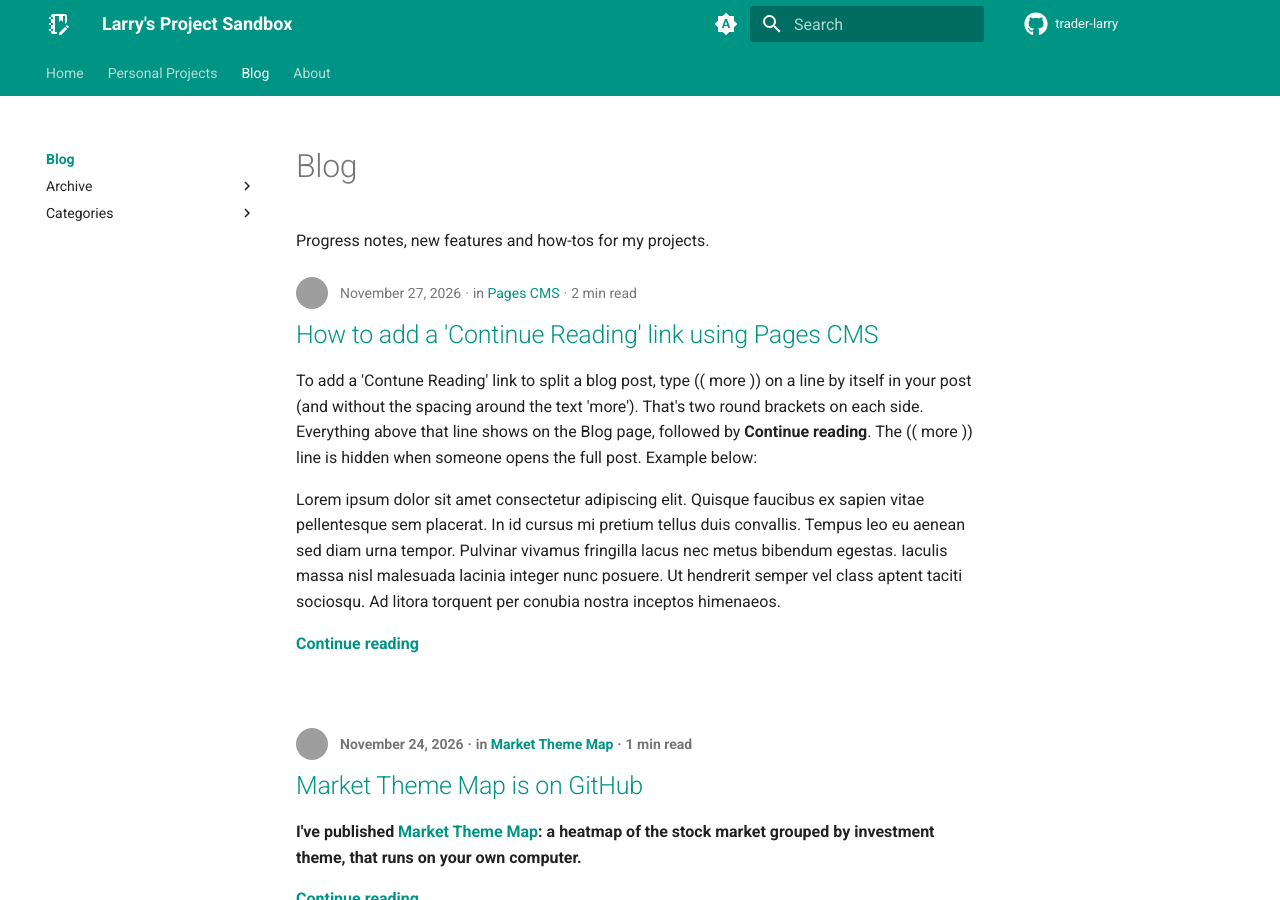
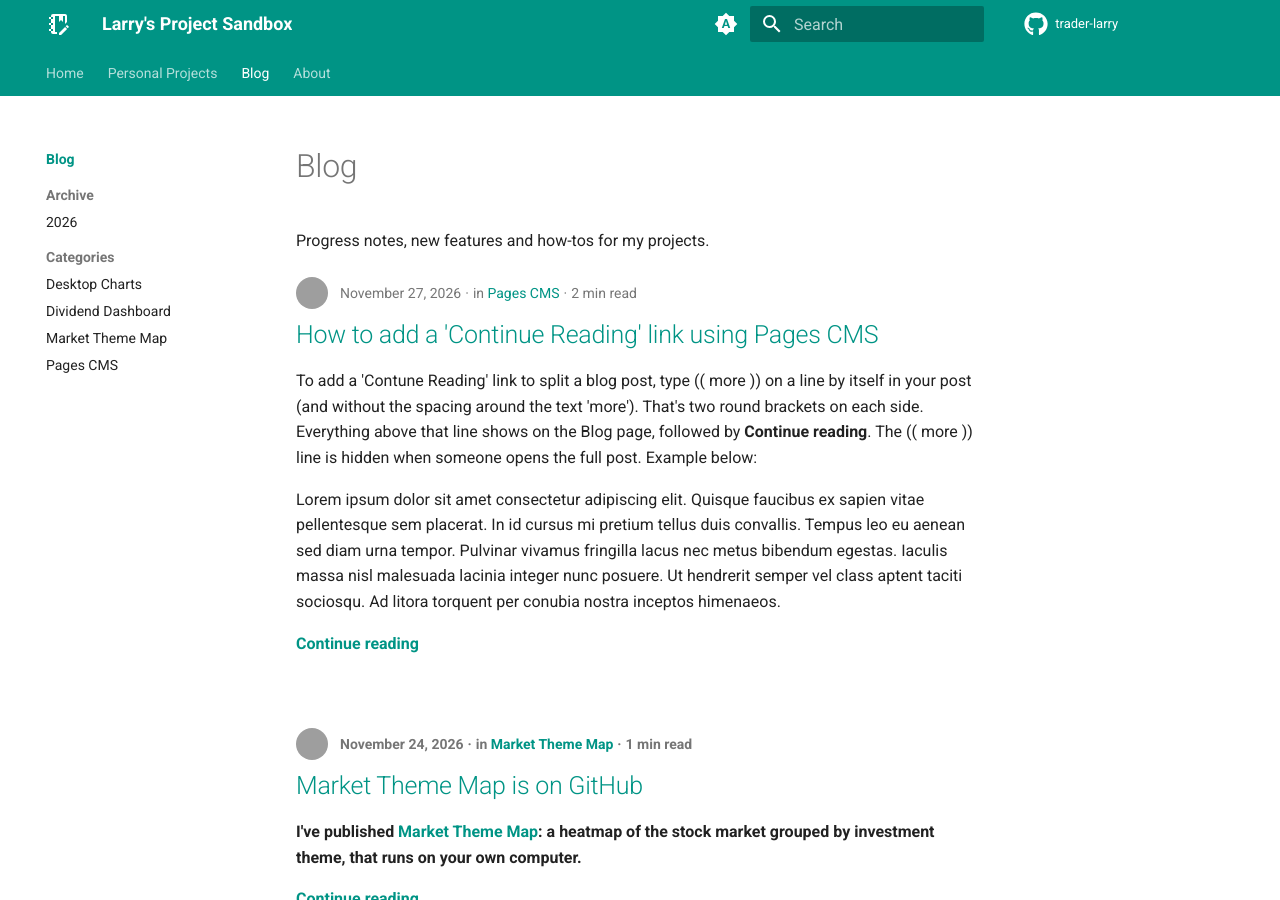
Before and after one commit to trader-larry/trader-larry.github.io, an MkDocs documentation site: the page built from docs/blog/index.md, in a window 1280 px wide and 900 px high. Built offline with MkDocs 1.6.1 and Material for MkDocs 9.7.7, drawn with Linux system fonts in a browser that asks for light colours; grey boxes are pictures that could not be loaded.

Commit message:
changed navigation.sections to remain expanded open

```diff
--- a/mkdocs.yml
+++ b/mkdocs.yml
@@ -38,7 +38,7 @@ theme:
         name: Switch to system preference
   features:
     - navigation.tabs          # top-level tabs: Home / Personal Projects / Blog / About
-    # (navigation.sections is off so each project folds open and closed in the sidebar)
+    - navigation.sections      # is on so each project expands open in the sidebar. To fold open and closed comment this entire line out
     - navigation.indexes       # a folder's index.md becomes its landing page
     - navigation.top           # "back to top" button
     - navigation.footer
```
